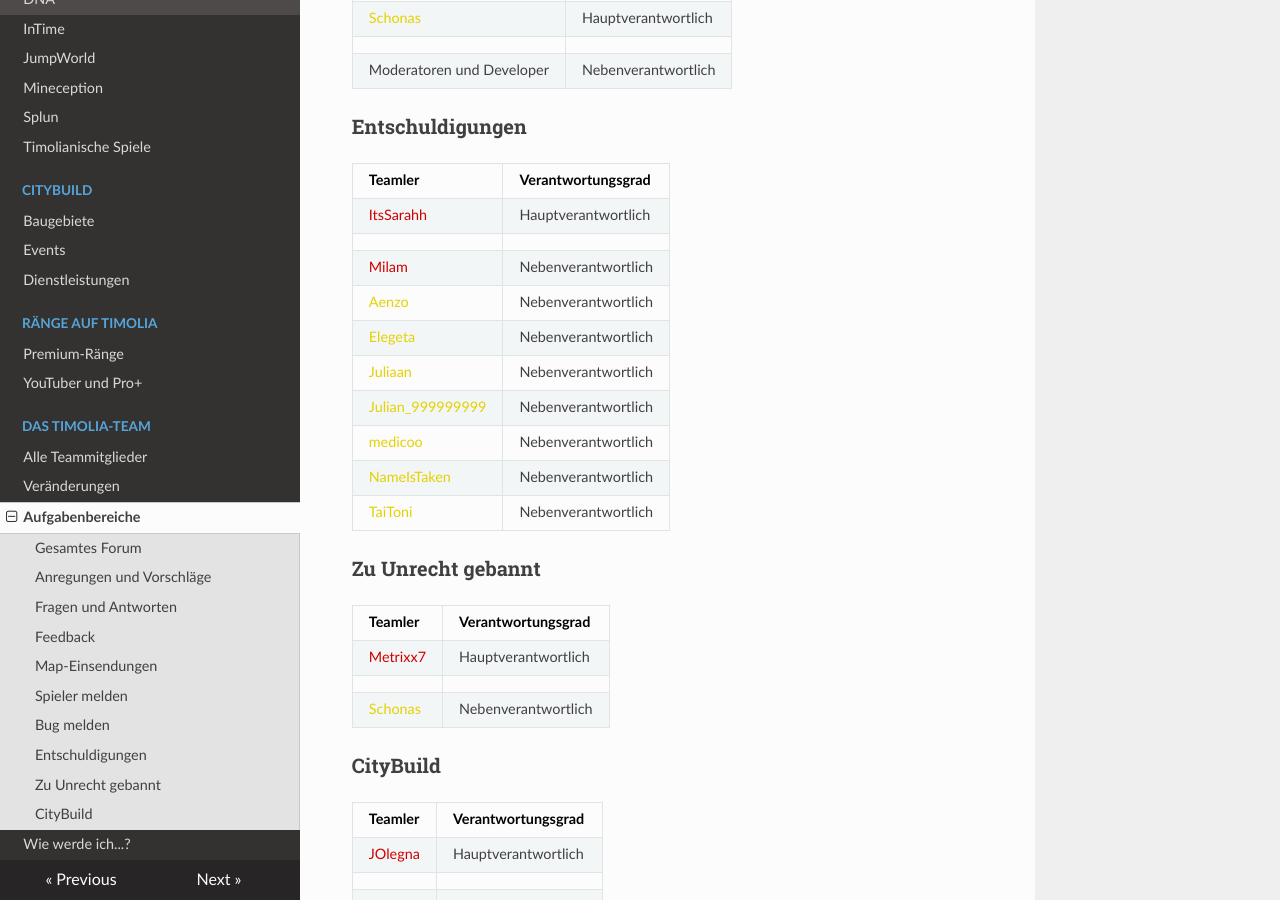
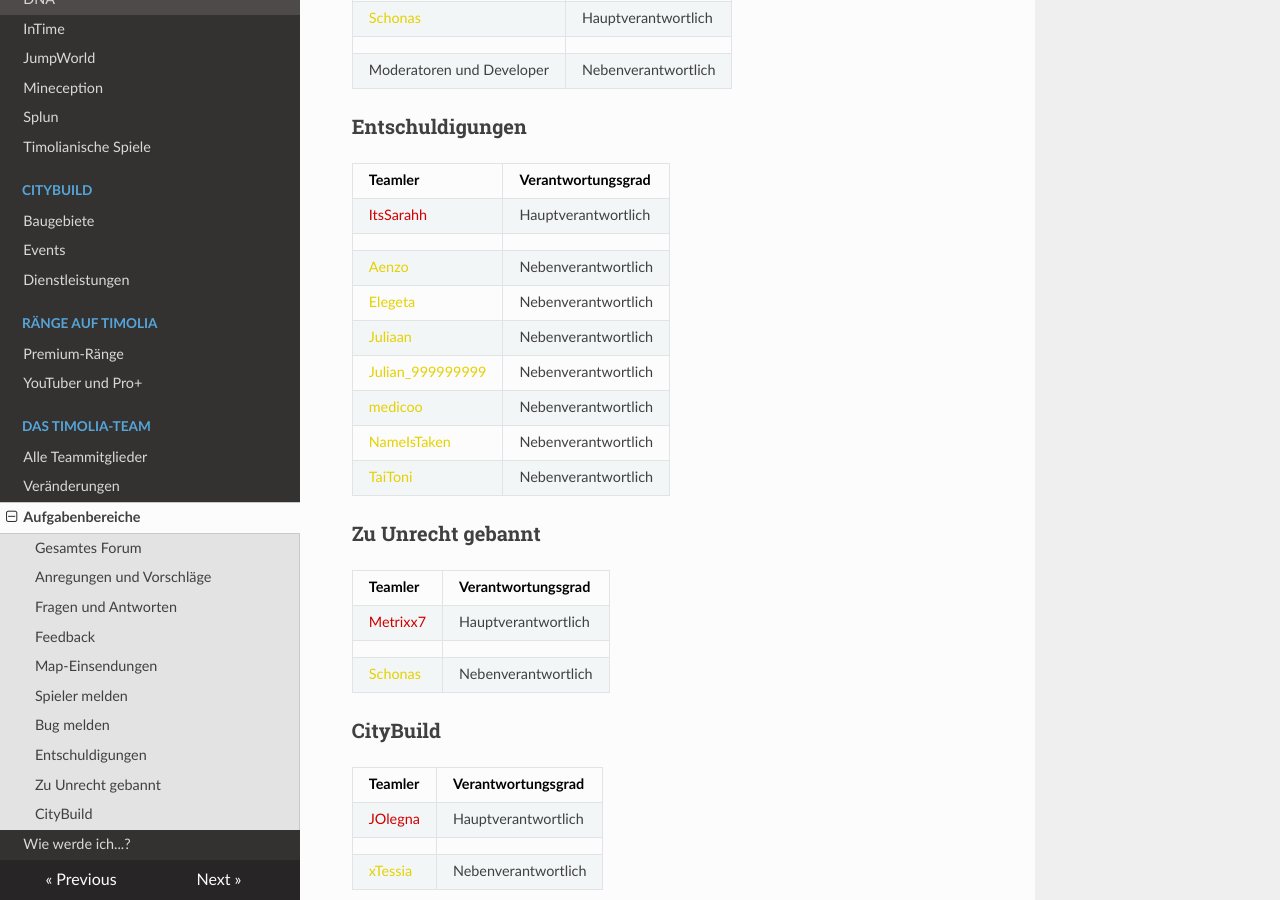
Before and after one commit to TimoliaDE/HowTo, an MkDocs documentation site: the page built from docs/team/responsibilities.md, in a window 1280 px wide and 900 px high, scrolled down 1791 px. Built offline with MkDocs 1.6.1, drawn with Linux system fonts in a browser that asks for light colours; nearby versions of some CDN libraries; old or Windows-style settings are respelled for this version of MkDocs.

Commit message:
Update responsibilities.md

```diff
--- a/docs/team/responsibilities.md
+++ b/docs/team/responsibilities.md
@@ -67,7 +67,6 @@ Die Verantwortlichen für das gesamte Forum kümmern sich sowohl um den Aufbau d
 | ------ | ------ |
 |<span style="color:#CF0101">ItsSarahh</span> | Hauptverantwortlich |
 | | |
-|<span style="color:#CF0101">Milam</span> | Nebenverantwortlich |
 |<span style="color:#E4D100">Aenzo</span> | Nebenverantwortlich |
 |<span style="color:#E4D100">Elegeta</span> | Nebenverantwortlich |
 |<span style="color:#E4D100">Juliaan</span> | Nebenverantwortlich |
```
